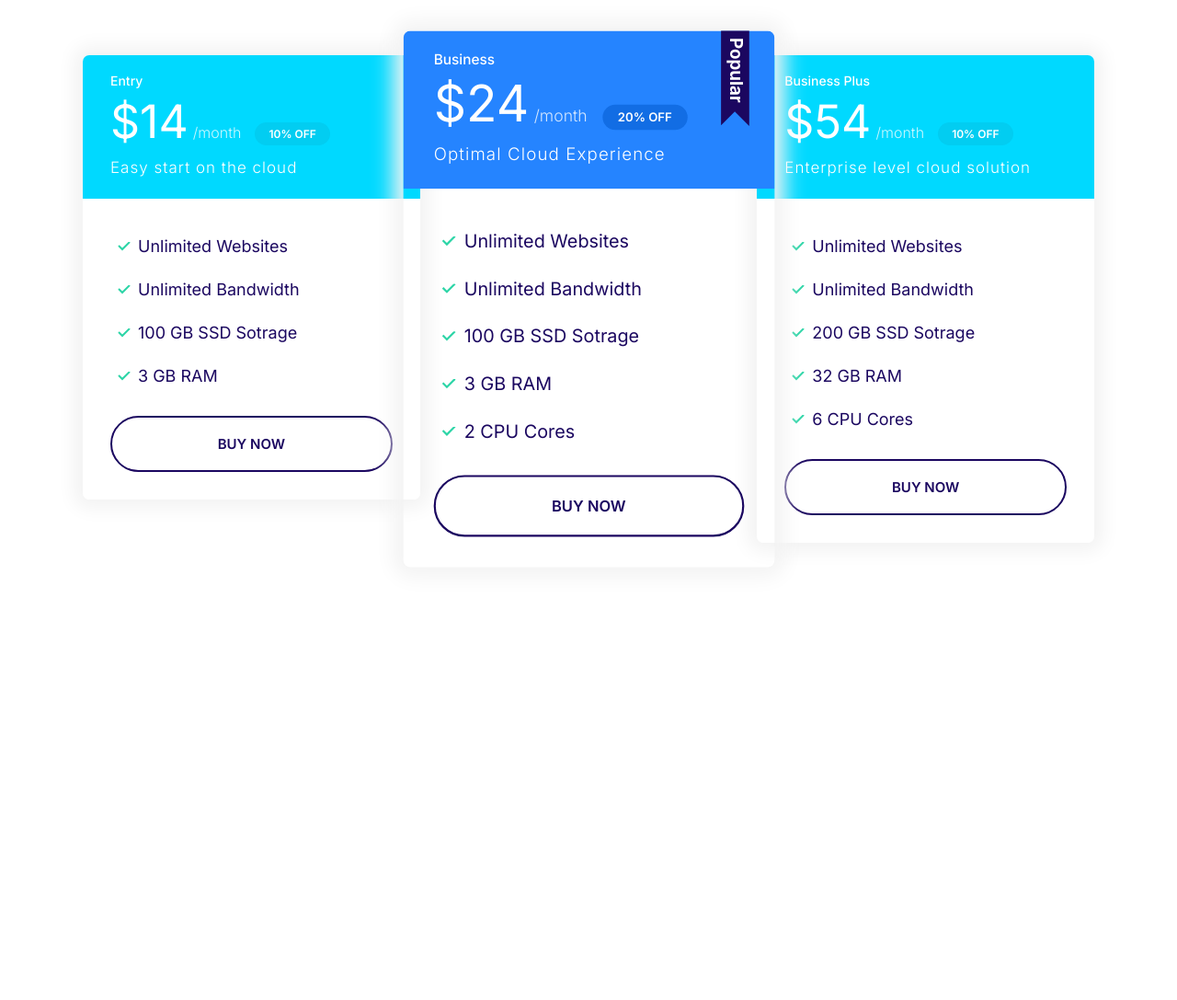
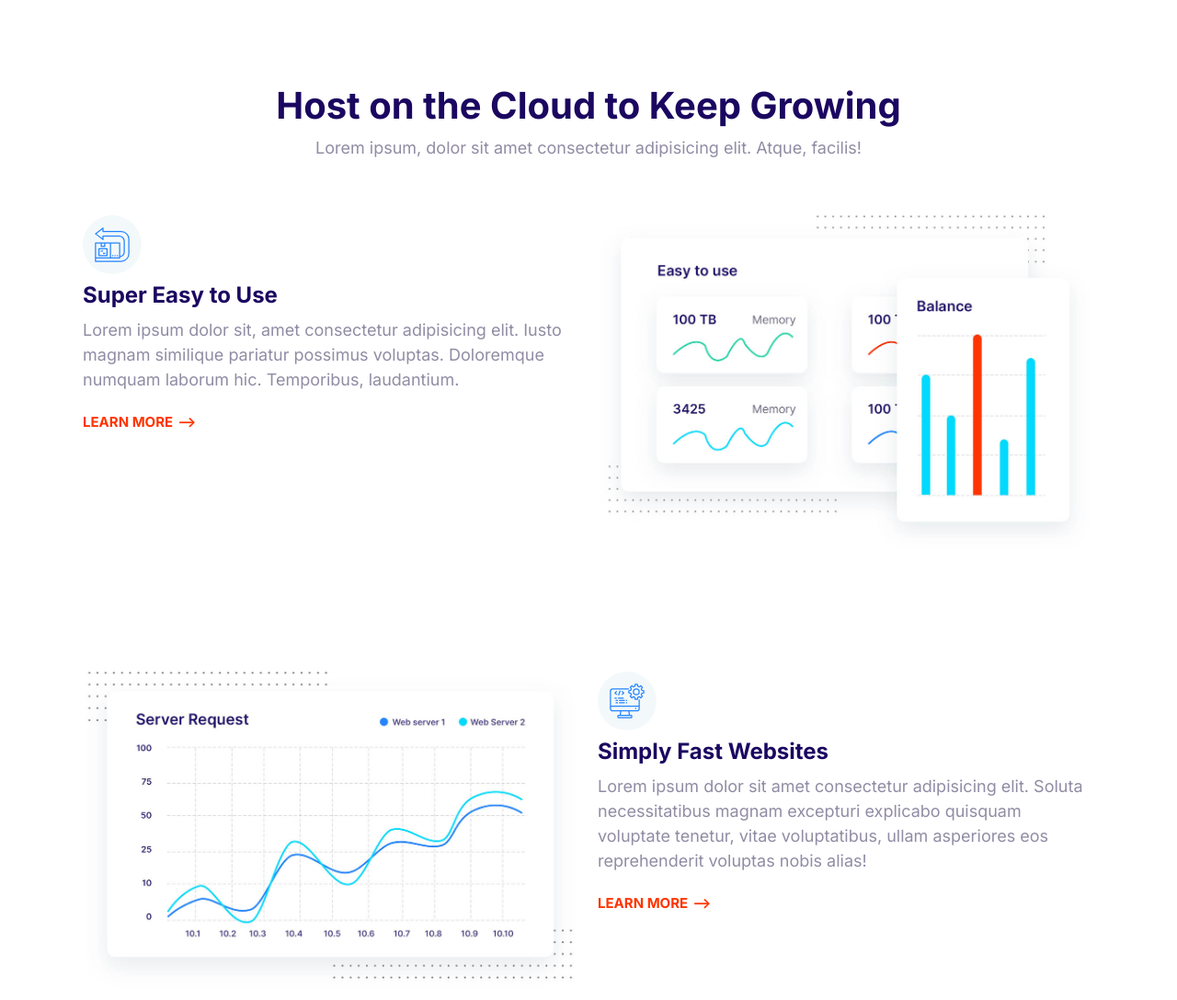
Before and after one commit to saadhinnafiz/moshify, a plain HTML site: page index.html in a window 1280 px wide. Shown: the top 1087 px of the page at 92% size. Before the commit the page ends 800 px from the top, so only its background shows below. Drawn offline with nearby package versions, Linux system fonts and the light colour scheme.

Commit message:
add features block with  alternating layout for larger screens

```diff
--- a/css/styles.css
+++ b/css/styles.css
@@ -786,3 +786,28 @@
 .block-plans .card {
   height: 100%;
 }
+
+/* Features Block */
+
+.feature {
+  gap: 4rem 2rem;
+  margin: 12rem 0;
+}
+
+.feature:first-of-type {
+  margin-top: 6rem;
+}
+
+.feature__heading {
+  margin: 1rem 0;
+}
+
+.feature__image {
+  width: 100%;
+}
+
+@media screen and (min-width: 768px) {
+  .feature:nth-of-type(even) .feature__content {
+    order: 2;
+  }
+}
--- a/index.html
+++ b/index.html
@@ -15,73 +15,123 @@
   </head>
   <body>
     <section class="block container">
-      <div class="grid grid--1x3">
-        <div class="plan">
-          <div class="card card--secondary">
-            <header class="card__header">
-              <h3 class="plan__name">Entry</h3>
-              <span class="plan__price">$14</span>
-              <span class="plan__billing-cycle">/month</span>
-              <span class="badge badge--secondary badge--small">10% OFF</span>
-              <span class="plan__description">Easy start on the cloud</span>
-            </header>
-            <div class="card__body">
-              <ul class="list list--tick">
-                <li class="list__item">Unlimited Websites</li>
-                <li class="list__item">Unlimited Bandwidth</li>
-                <li class="list__item">100 GB SSD Sotrage</li>
-                <li class="list__item">3 GB RAM</li>
-              </ul>
-              <button class="btn btn--block btn--outline">Buy Now</button>
-            </div>
-          </div>
+      <header class="block__header">
+        <h2>Host on the Cloud to Keep Growing</h2>
+        <p>
+          Lorem ipsum, dolor sit amet consectetur adipisicing elit. Atque,
+          facilis!
+        </p>
+      </header>
+      <article class="grid grid--1x2 feature">
+        <div class="feature__content">
+          <span class="icon-container">
+            <svg class="icon icon--primary">
+              <use xlink:href="images/sprite.svg#easy"></use>
+            </svg>
+          </span>
+          <h3 class="feature__heading">Super Easy to Use</h3>
+          <p>
+            Lorem ipsum dolor sit, amet consectetur adipisicing elit. Iusto
+            magnam similique pariatur possimus voluptas. Doloremque numquam
+            laborum hic. Temporibus, laudantium.
+          </p>
+          <a href="#" class="link-arrow">Learn More</a>
         </div>
-        <div class="plan plan--popular">
-          <div class="card card--primary">
-            <header class="card__header">
-              <h3 class="plan__name">Business</h3>
-              <span class="plan__price">$24</span>
-              <span class="plan__billing-cycle">/month</span>
-              <span class="badge badge--primary badge--small">20% OFF</span>
-              <span class="plan__description">Optimal Cloud Experience</span>
-            </header>
-            <div class="card__body">
-              <ul class="list list--tick">
-                <li class="list__item">Unlimited Websites</li>
-                <li class="list__item">Unlimited Bandwidth</li>
-                <li class="list__item">100 GB SSD Sotrage</li>
-                <li class="list__item">3 GB RAM</li>
-                <li class="list__item">2 CPU Cores</li>
-              </ul>
-              <button class="btn btn--block btn--outline">Buy Now</button>
-            </div>
-          </div>
+        <pciture>
+          <source
+            type="image/webp"
+            srcset="images/easy.webp 1x, images/easy@2x.webp 2x"
+          />
+          <source
+            type="image/jpg"
+            srcset="images/easy.jpg 1x, images/easy@2x.jpg 2x"
+          />
+          <img class="feature__image" src="images/easy@2x.jpg" alt="" />
+        </pciture>
+      </article>
+      <article class="grid grid--1x2 feature">
+        <div class="feature__content">
+          <span class="icon-container">
+            <svg class="icon icon--primary">
+              <use xlink:href="images/sprite.svg#computer"></use>
+            </svg>
+          </span>
+          <h3 class="feature__heading">Simply Fast Websites</h3>
+          <p>
+            Lorem ipsum dolor sit amet consectetur adipisicing elit. Soluta
+            necessitatibus magnam excepturi explicabo quisquam voluptate
+            tenetur, vitae voluptatibus, ullam asperiores eos reprehenderit
+            voluptas nobis alias!
+          </p>
+          <a href="#" class="link-arrow">Learn More</a>
         </div>
-        <div class="plan">
-          <div class="card card--secondary">
-            <header class="card__header">
-              <h3 class="plan__name">Business Plus</h3>
-              <span class="plan__price">$54</span>
-              <span class="plan__billing-cycle">/month</span>
-              <span class="badge badge--secondary badge--small">10% OFF</span>
-              <span class="plan__description"
-                >Enterprise level cloud solution</span
-              >
-            </header>
-            <div class="card__body">
-              <ul class="list list--tick">
-                <li class="list__item">Unlimited Websites</li>
-                <li class="list__item">Unlimited Bandwidth</li>
-                <li class="list__item">200 GB SSD Sotrage</li>
-                <li class="list__item">32 GB RAM</li>
-                <li class="list__item">6 CPU Cores</li>
-              </ul>
-              <button class="btn btn--block btn--outline">Buy Now</button>
-            </div>
-          </div>
+        <pciture>
+          <source
+            type="image/webp"
+            srcset="images/fast.webp 1x, images/fast@2x.webp 2x"
+          />
+          <source
+            type="image/jpg"
+            srcset="images/fast.jpg 1x, images/fast@2x.jpg 2x"
+          />
+          <img class="feature__image" src="images/fast@2x.jpg" alt="" />
+        </pciture>
+      </article>
+      <article class="grid grid--1x2 feature">
+        <div class="feature__content">
+          <span class="icon-container">
+            <svg class="icon icon--primary">
+              <use xlink:href="images/sprite.svg#wordpress"></use>
+            </svg>
+          </span>
+          <h3 class="feature__heading">Wordpress Made Easy</h3>
+          <p>
+            Lorem ipsum dolor sit amet consectetur adipisicing elit. Sint ab
+            ducimus velit aspernatur quibusdam minus non eveniet ipsum?
+          </p>
+          <a href="#" class="link-arrow">Learn More</a>
         </div>
-      </div>
+        <pciture>
+          <source
+            type="image/webp"
+            srcset="images/wordpress.webp 1x, images/wordpress@2x.webp 2x"
+          />
+          <source
+            type="image/jpg"
+            srcset="images/wordpress.jpg 1x, images/wordpress@2x.jpg 2x"
+          />
+          <img class="feature__image" src="images/wordpress@2x.jpg" alt="" />
+        </pciture>
+      </article>
+      <article class="grid grid--1x2 feature">
+        <div class="feature__content">
+          <span class="icon-container">
+            <svg class="icon icon--primary">
+              <use xlink:href="images/sprite.svg#clock"></use>
+            </svg>
+          </span>
+          <h3 class="feature__heading">24/7 Expert Support</h3>
+          <p>
+            Lorem ipsum dolor sit amet consectetur adipisicing elit. Consectetur
+            laborum natus dicta ipsam neque in tenetur quas architecto cumque
+            totam.
+          </p>
+          <a href="#" class="link-arrow">Learn More</a>
+        </div>
+        <pciture>
+          <source
+            type="image/webp"
+            srcset="images/support.webp 1x, images/support@2x.webp 2x"
+          />
+          <source
+            type="image/jpg"
+            srcset="images/support.jpg 1x, images/support@2x.jpg 2x"
+          />
+          <img class="feature__image" src="images/support@2x.jpg" alt="" />
+        </pciture>
+      </article>
     </section>
+
     <script src="js/main.js"></script>
   </body>
 </html>
```
Also changed, not shown: components/block-features.html (added, +115 -0 lines), images/easy.jpg (added), images/easy.webp (added), images/easy@2x.jpg (added), images/easy@2x.webp (added), images/fast.jpg (added), images/fast.webp (added), images/fast@2x.jpg (added), images/fast@2x.webp (added), images/support.jpg (added), images/support.webp (added), images/support@2x.jpg (added), images/support@2x.webp (added), images/wordpress.jpg (added), 3 more files.
